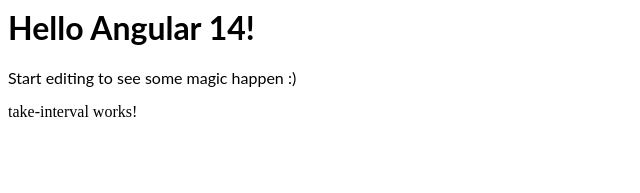
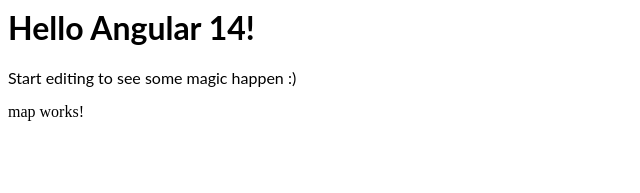
Before and after one commit to abhisaa/RXJS-Basics, an Angular app: page / in a window 1280 px wide. Shown: the top 193 px of the page, without its empty margins (0-640 px from the left). Built offline with nearby package versions, Linux system fonts and the light colour scheme.

Commit message:
2 files modified, 3 added

```diff
--- a/src/app/app.component.html
+++ b/src/app/app.component.html
@@ -6,4 +6,6 @@
 <!-- <app-create-replay-subject></app-create-replay-subject> -->
 
 <!-- from here the operators will start -->
-<app-take-interval></app-take-interval>
+
+<!-- <app-take-interval></app-take-interval> -->
+<app-map></app-map>
--- a/src/app/app.module.ts
+++ b/src/app/app.module.ts
@@ -9,6 +9,7 @@
 import { CreateBehaviourSubjectComponent } from './observable-examples/create-behaviour-subject/create-behaviour-subject.component';
 import { CreateReplaySubjectComponent } from './observable-examples/create-replay-subject/create-replay-subject.component';
 import { TakeIntervalComponent } from './operators/take-interval/take-interval.component';
+import { MapComponent } from './operators/map/map.component';
 
 @NgModule({
   imports: [BrowserModule, FormsModule],
@@ -20,6 +21,7 @@
     CreateBehaviourSubjectComponent,
     CreateReplaySubjectComponent,
     TakeIntervalComponent,
+    MapComponent,
   ],
   bootstrap: [AppComponent],
 })
--- /dev/null
+++ b/src/app/operators/map/map.component.html
@@ -0,0 +1,3 @@
+<p>
+map works!
+</p>
--- /dev/null
+++ b/src/app/operators/map/map.component.ts
@@ -0,0 +1,21 @@
+import { Component, OnInit } from '@angular/core';
+import { from, interval } from 'rxjs';
+import { take, map } from 'rxjs/operators';
+
+@Component({
+  selector: 'app-map',
+  templateUrl: './map.component.html',
+  styleUrls: ['./map.component.css'],
+})
+export class MapComponent implements OnInit {
+  mapTest = from([1, 2, 3, 4, 5]);
+
+  constructor() {}
+
+  ngOnInit() {
+    this.mapTest
+      .pipe(take(5))
+      .pipe(map((x) => x * 10))
+      .subscribe((x) => console.log(x));
+  }
+}
```
Also changed, not shown: src/app/operators/map/map.component.css (added).
